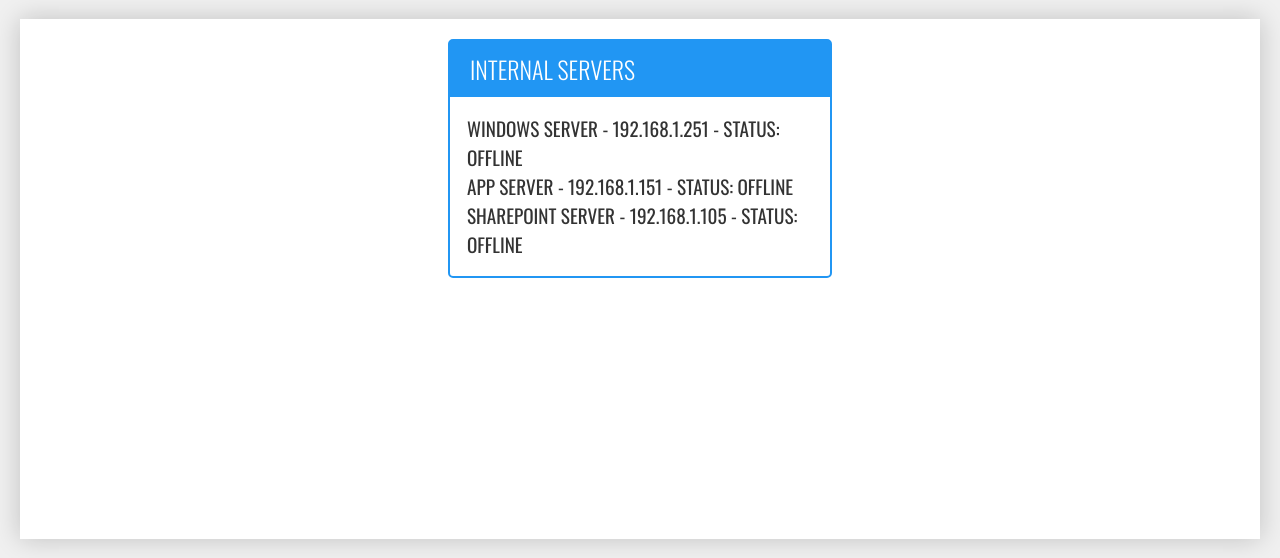
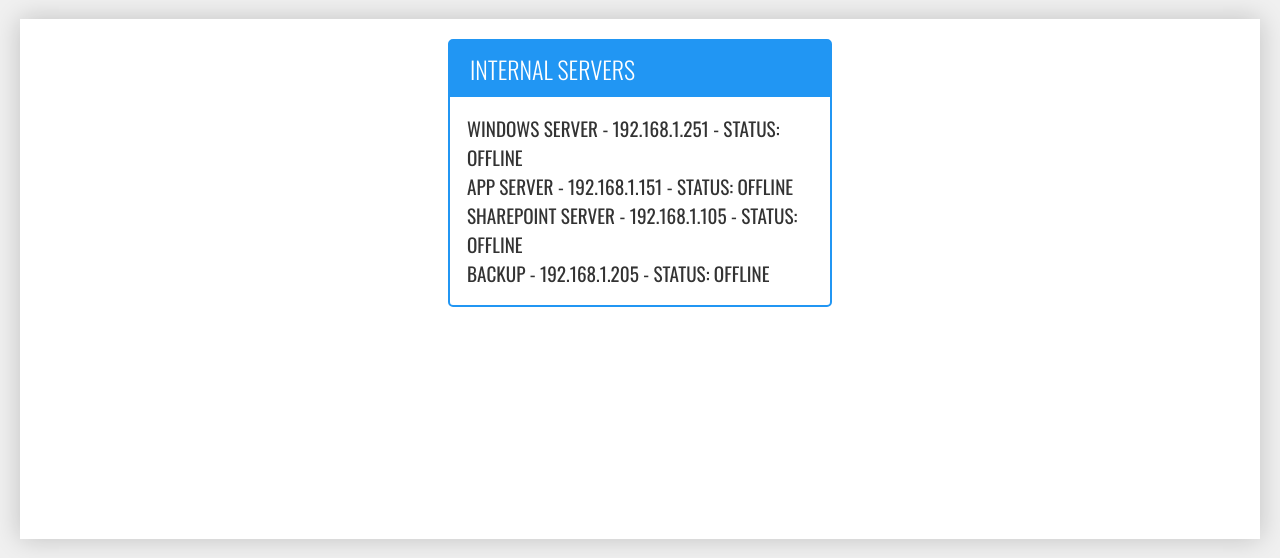
Before and after one commit to resende41/SYSTEM-MONITORING-PHP, a PHP site: page /vision.php?dir=vision&file=computer in a window 1280 px wide. Shown: the part 181-739 px from the top of the page. Run offline with PHP 8.4, Linux system fonts and the light colour scheme.

Commit message:
Send a new version

```diff
--- a/recursos/css/estilo.css
+++ b/recursos/css/estilo.css
@@ -101,9 +101,14 @@ body {
 }
 
 .modulo > ul > li > a {
-    display: flex;
+    display: list-item;
     text-decoration: none;
     color: #333;
+}
+
+.modulo > ul > li > a > b {
+    text-decoration: none;
+    color: green;
 }
 
 .modulo > ul > li:hover {
--- a/vision/computer.php
+++ b/vision/computer.php
@@ -1,3 +1,4 @@
+<DOCTYPE html>
 <link rel="stylesheet" href="recursos/css/estilo.css">
 <link rel="stylesheet" href="recursos/css/exercicio.css">
 <nav class="modulos">
@@ -10,7 +11,8 @@
                     $server = array(
                         "WINDOWS SERVER" => "192.168.1.251",
                         "APP SERVER" => "192.168.1.151",
-                        "SHAREPOINT SERVER" => "192.168.1.105"
+                        "SHAREPOINT SERVER" => "192.168.1.105",
+                        "BACKUP" => "192.168.1.205"
                     );
 
                     foreach($server as $site => $ip){
@@ -18,7 +20,7 @@
                         $output = shell_exec($comando);
                         echo "<td>".$site." - ".$ip." - "."STATUS:";
                         if (mb_strpos($output, 'bytes=') !== false)
-                            echo "<b style=color:'green', display:list-item;> ONLINE</b>"."<br>";
+                            echo "<b> ONLINE</b>"."<br>";
                         else
                             echo " OFFLINE"."<br>";
                     }
@@ -28,3 +30,4 @@
         </ul>
     </div>
 </nav>
+</html>
```
